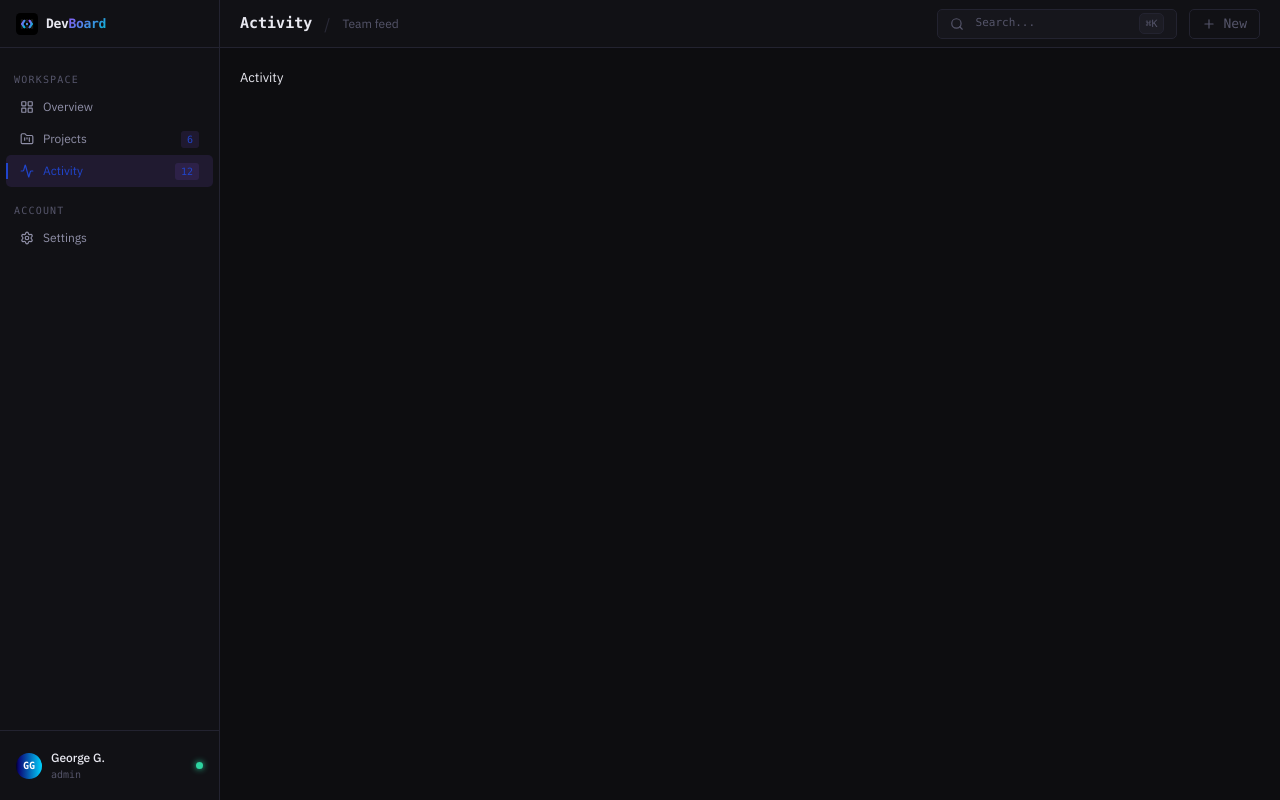
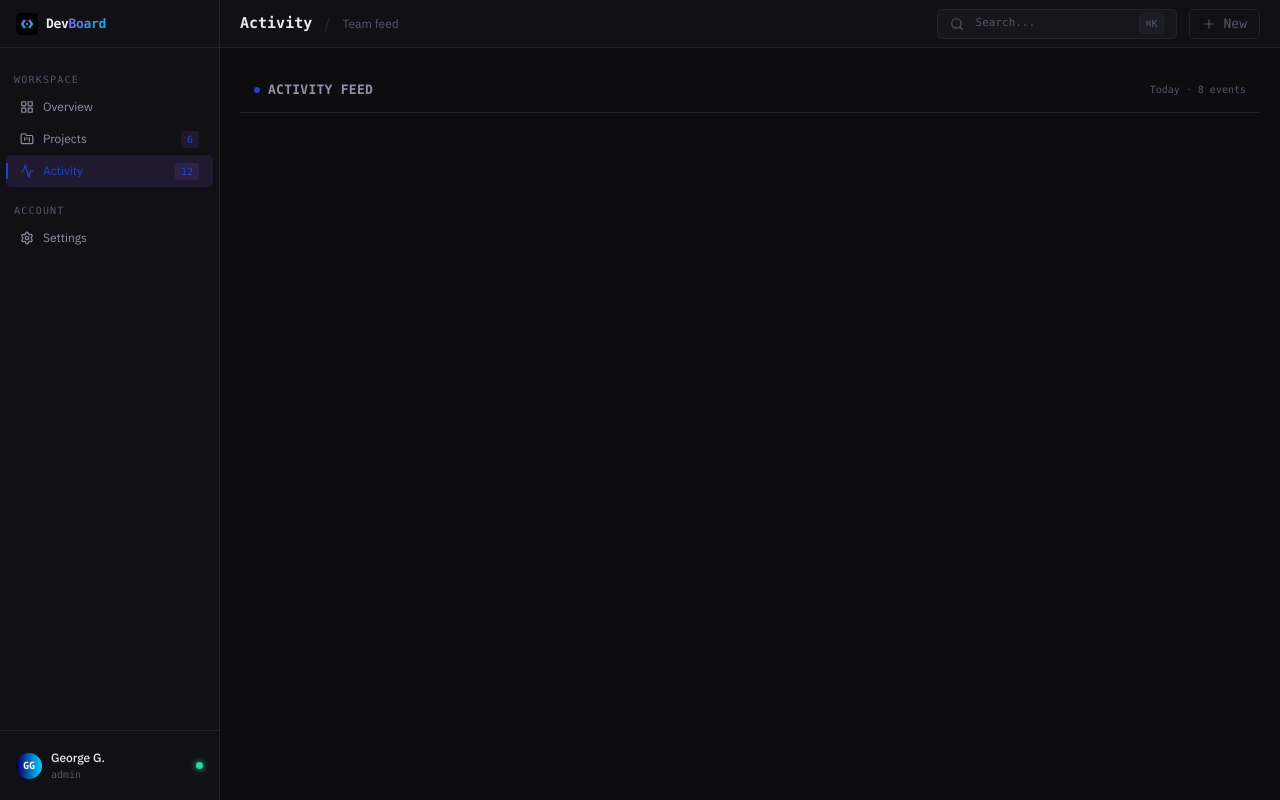
Before and after one commit to georgegoodluck/DevBoard, a Next.js app: page /activity in a window 1280 px wide. Built offline with nearby package versions, Linux system fonts and the light colour scheme.

Commit message:
chore: import ActivityFeed in activity page

```diff
--- a/app/(dashboard)/activity/page.tsx
+++ b/app/(dashboard)/activity/page.tsx
@@ -1,7 +1,9 @@
+import ActivityFeed from "@/components/activity/ActivityFeed";
+
 export default function ActivityPage() {
-    return (
-        <div>
-            <h1>Activity</h1>
-        </div>
-    )
+  return (
+    <div>
+      <ActivityFeed />
+    </div>
+  );
 }
```
